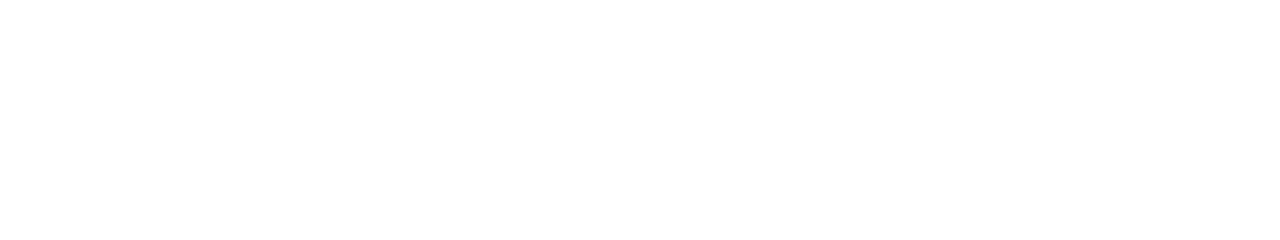
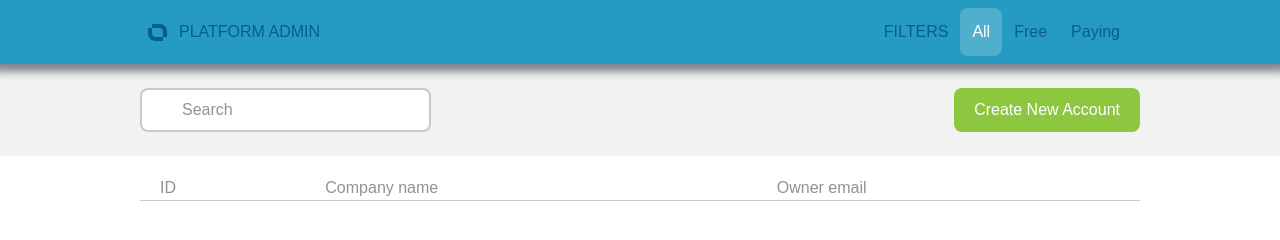
Before and after one commit to gregorsunta/FE-test, a website built with webpack: page dist/index.html in a window 1280 px wide. Built offline with nearby package versions, Linux system fonts and the light colour scheme; files whose address does not match are found by name.

Commit message:
add elements and styles

```diff
--- a/src/styles/index.css
+++ b/src/styles/index.css
@@ -1,13 +1,192 @@
-@import url(./reset-styles.css);
+@import url('./reset-styles.css');
 
 :root {
   --clr-main: black;
   --clr-light: white;
-  --clr-accent-primary-200: #80c4da;
+  --clr-accent-primary-300: #80c4da;
   --clr-accent-primary-500: #259bc1;
   --clr-accent-primary-700: #055e92;
+  --clr-accent-secondary-300: #9ddc45;
   --clr-accent-secondary-400: #8dc63f;
-  --clr-neutral: #23282d;
+  --clr-accent-primary-900: #23282d;
+  --clr-neutral-200: #f2f2f2;
+  --clr-neutral-300: #c9c8c8;
+  /* --clr-neutral-400: #f2f2f2; */
+  --clr-neutral-500: #8e929b;
+  --clr-neutral-600: #82878f;
+
+  --size-70: 0.075rem;
+  --size-80: 0.1rem;
+  --size-90: 0.125rem;
+  --size-100: 0.25rem;
+  --size-200: 0.5rem;
+  --size-300: 0.75rem;
+  --size-400: 1rem;
+  --size-500: 1.25rem;
+  --size-600: 2rem;
+  --size-700: 2.5rem;
+  --size-800: 3rem;
 
   font-family: Arial, Helvetica, sans-serif;
 }
+
+/* UTILITY */
+
+.bg-neutral-200 {
+  background-color: var(--clr-neutral-200);
+}
+.bg-accent-700 {
+  background-color: var(--clr-accent-primary-700);
+}
+.bg-accent-500 {
+  background-color: var(--clr-accent-primary-500);
+}
+.bg-accent-secondary {
+  background-color: var(--clr-accent-secondary-400);
+}
+.padding-block-100 {
+  padding: var(--size-100);
+}
+.padding-block-200 {
+  padding: var(--size-200);
+}
+.padding-block-300 {
+  padding: var(--size-300);
+}
+.padding-block-400 {
+  padding: var(--size-400);
+}
+.padding-block-500 {
+  padding: var(--size-500);
+}
+.padding-block-600 {
+  padding: var(--size-600);
+}
+.text-light {
+  color: var(--clr-light);
+}
+.text-neutral-300 {
+  color: var(--clr-neutral-300);
+}
+.text-neutral-500 {
+  color: var(--clr-neutral-500);
+}
+.text-accent-primary-300 {
+  color: var(--clr-accent-primary-300);
+}
+.text-accent-primary-700 {
+  color: var(--clr-accent-primary-700);
+}
+.font-weight-400 {
+  font-weight: 400;
+}
+.container {
+  --max-width: 1000px;
+  margin-inline: auto;
+  max-width: min(var(--max-width), (100% - var(--size-500)));
+}
+.btn-secondary {
+  padding: var(--size-100) var(--size-500);
+}
+.btn-secondary:hover {
+  /* TODO: SHOULD ADD HLS white transparency */
+  background-color: var(--clr-accent-secondary-300);
+}
+
+/* GENERIC ELEMENTS */
+
+button {
+  border-radius: var(--size-200);
+}
+input {
+  max-width: 100%;
+  padding: var(--size-200) var(--size-700);
+
+  border: 2px solid var(--clr-neutral-300);
+  border-radius: var(--size-200);
+}
+
+/* GENERAL STYLING */
+
+/* PRIMARY HEADER */
+.primary-header_container {
+  background-color: var(--clr-accent-primary-500);
+  box-shadow: 0 0 8px 8px var(--clr-neutral-600);
+  position: relative;
+  z-index: 1;
+}
+.primary-header {
+  display: flex;
+  justify-content: space-between;
+}
+.logo {
+  display: flex;
+  align-items: center;
+  white-space: nowrap;
+  gap: var(--size-300);
+}
+.header_filters > * {
+  background-color: transparent;
+  padding: var(--size-300);
+}
+.header_filters > button {
+  border-radius: var(--size-200);
+}
+.header_filters > button:hover {
+  color: var(--clr-accent-primary-900);
+}
+.header_filters > .active {
+  color: var(--clr-light);
+  background-color: hsl(0, 100%, 100%, 0.2);
+}
+@media only screen and (max-width: 550px) {
+  .logo > .name {
+    display: none;
+  }
+}
+/* CONTENT */
+
+.content_header {
+  display: flex;
+  justify-content: space-between;
+
+  padding-top: var(--size-400);
+  padding-bottom: var(--size-400);
+}
+.search {
+  background-image: url('../assets/magnifying-glass.svg');
+  background-repeat: no-repeat;
+  background-size: var(--size-500);
+  background-position: var(--size-300) 50%;
+}
+.search::placeholder {
+  opacity: 1;
+  color: var(--clr-neutral-500);
+}
+.content_list {
+  display: block;
+  overflow-y: scroll;
+}
+.list {
+  width: 100%;
+  border-collapse: collapse;
+}
+.list td,
+th {
+  white-space: nowrap;
+  text-align: left;
+  border-bottom: 1px solid var(--clr-neutral-300);
+  padding-left: var(--size-500);
+  padding-right: var(--size-500);
+}
+.list td {
+  padding: var(--size-500);
+}
+@media only screen and (max-width: 550px) {
+  .content_header {
+    flex-direction: column;
+    justify-content: start;
+    align-items: center;
+    gap: var(--size-200);
+  }
+}
```
Also changed, not shown: dist/index.html.
